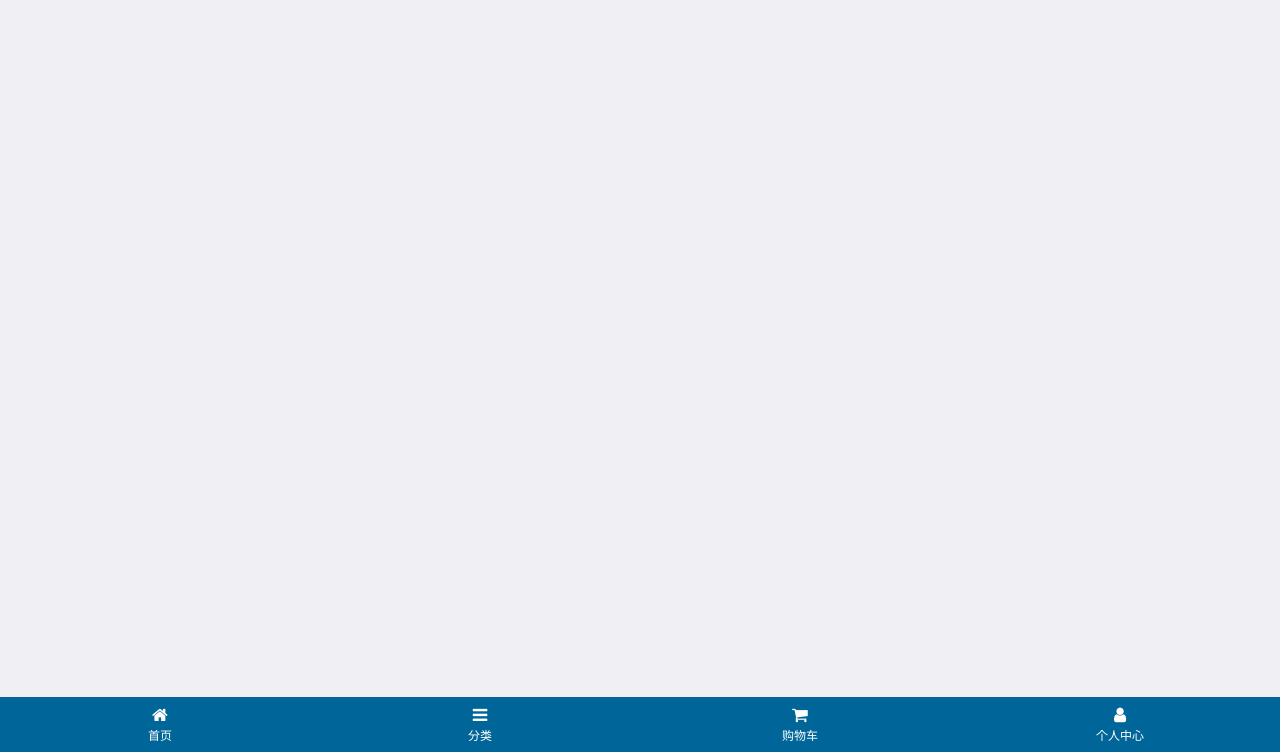
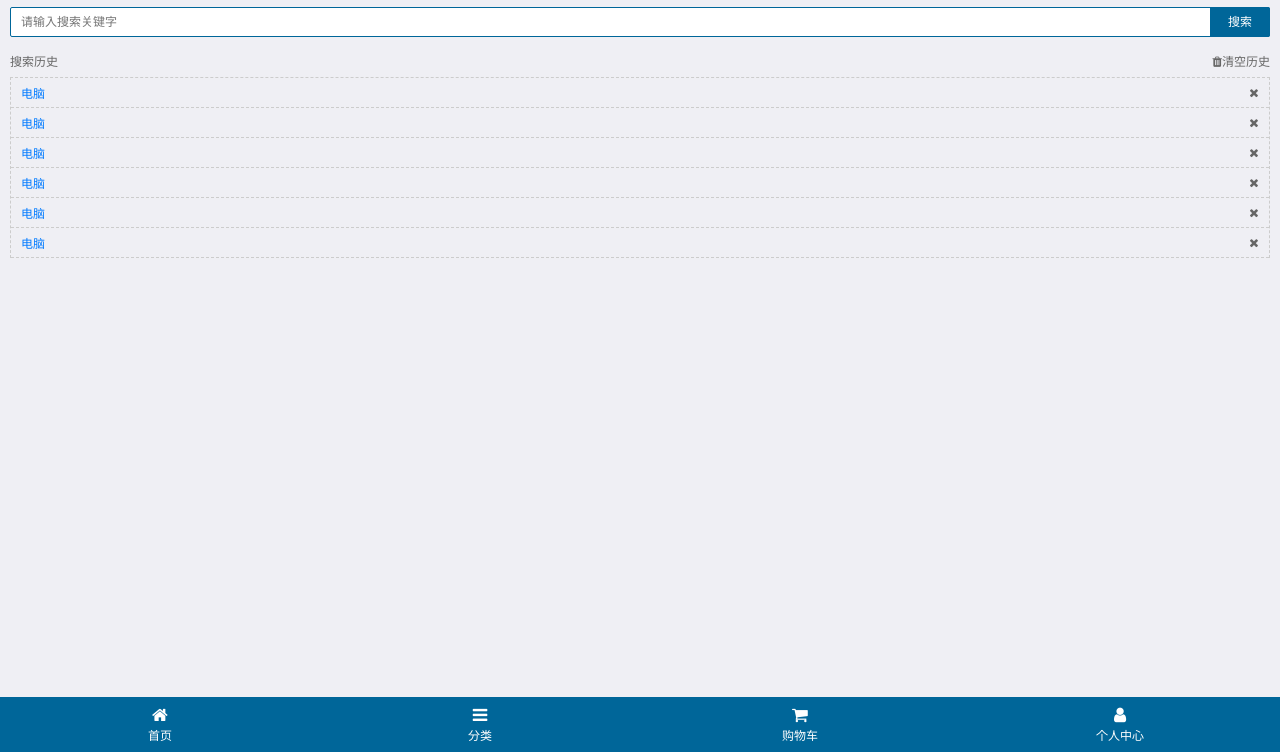
Before and after one commit to GPLwang/zt, a website: page public/mobile/search.html in a window 1280 px wide. Shown: the part 48-800 px from the top of the page. Drawn offline with Linux system fonts and the light colour scheme.

Commit message:
1.3 搜索样式完成

```diff
--- a/public/mobile/css/mobile.css
+++ b/public/mobile/css/mobile.css
@@ -35,6 +35,9 @@ ul{
     color: #fff;
     line-height: 45px;
     font-weight: 400;
+}
+.zt_header h3.nr {
+    padding-right: 45px;
 }
 .zt_content {
     flex: 1;
@@ -124,3 +127,33 @@ ul{
 .zt_footer a.now,.zt_footer a.now p {
     color: orange;
 }
+
+/*search*/
+.zt_search{
+    padding: 10px;
+}
+.zt_search input {
+    width: 100%;
+    height: 30px;
+    border: 1px solid #069;
+    background-color: #fff;
+    font-size: 12px;
+    color: #666;
+    border-radius: 2px;
+    text-align: left;
+    padding: 0 60px 0 10px;
+    margin: 0;
+}
+.zt_search a{
+ width: 60px;
+ height: 30px;
+ position: absolute;
+ top: 10px;
+ right: 10px;
+ background-color: #069;
+ color: #fff;
+ line-height: 30px;
+ font-size: 12px;
+ text-align: center;
+ border-radius:0 2px 2px 0;
+}
--- a/public/mobile/css/search.css
+++ b/public/mobile/css/search.css
@@ -0,0 +1,35 @@
+.zt_history{
+    padding:  0 10px;
+}
+.zt_history .head{
+    height: 30px;
+    line-height: 30px;
+    font-size: 12px;
+    color: #666;
+}
+.zt_history .head a{
+    float: right;
+    color: #666;
+}
+.zt_history ul{
+    border: 1px dashed #ccc;
+    border-bottom:none;
+}
+.zt_history ul li{
+    height: 30px;
+    line-height: 30px;
+    border-bottom: 1px dashed #ccc;
+}
+.zt_history ul li a {
+    font-size: 12px;
+    margin-left: 10px;
+}
+.zt_history ul li span{
+    float: right;
+    font-size: 12px;
+    text-align: center;
+    width: 30px;
+    height: 30px;
+    line-height: 30px;
+    color: #666;
+}
--- a/public/mobile/search.html
+++ b/public/mobile/search.html
@@ -16,10 +16,27 @@
     <div class="zt_container">
         <header class="zt_header">
             <a href="javascript:history.back();" class="left"><span class="fa fa-chevron-left"></span></a>
-            <h3>商品分类</h3>
+            <h3 class="nr">搜索中心</h3>
         </header>
         <section class="zt_content">
-
+           <div class="zt_search">
+               <input type="search" placeholder="请输入搜索关键字">
+               <a href="">搜索</a>
+           </div>
+           <div class="zt_history">
+               <div class="head">
+                   <span>搜索历史</span>
+                   <a href="javascript:;"><span class="fa fa-trash">清空历史</span></a>
+               </div>
+               <ul>
+                   <li><a href="#">电脑</a><span class="fa fa-close"></span></li>
+                   <li><a href="#">电脑</a><span class="fa fa-close"></span></li>
+                   <li><a href="#">电脑</a><span class="fa fa-close"></span></li>
+                   <li><a href="#">电脑</a><span class="fa fa-close"></span></li>
+                   <li><a href="#">电脑</a><span class="fa fa-close"></span></li>
+                   <li><a href="#">电脑</a><span class="fa fa-close"></span></li>
+               </ul>
+           </div>
         </section>
         <footer class="zt_footer">
             <a href="index.html"><span class="fa fa-home"></span>
```
